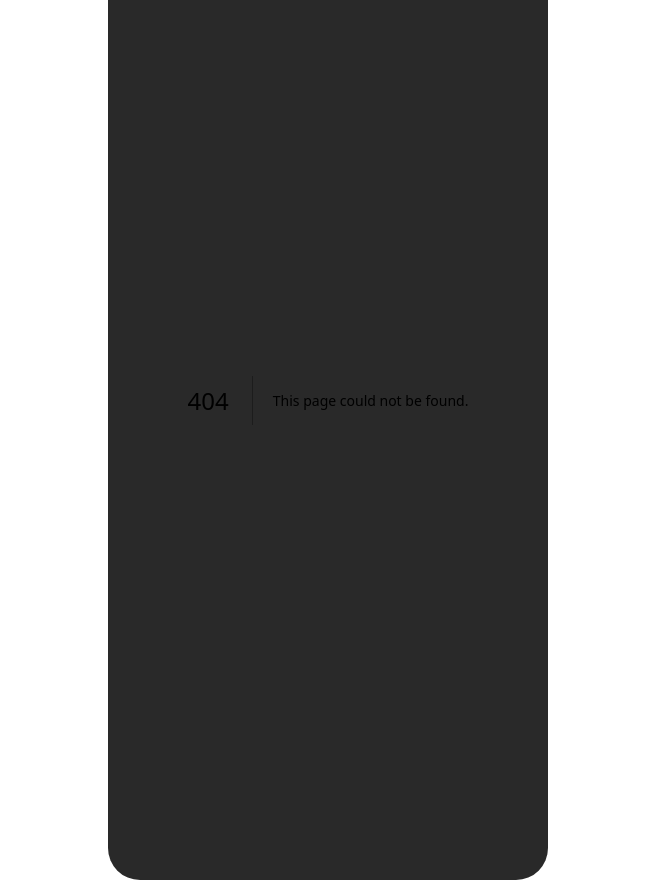
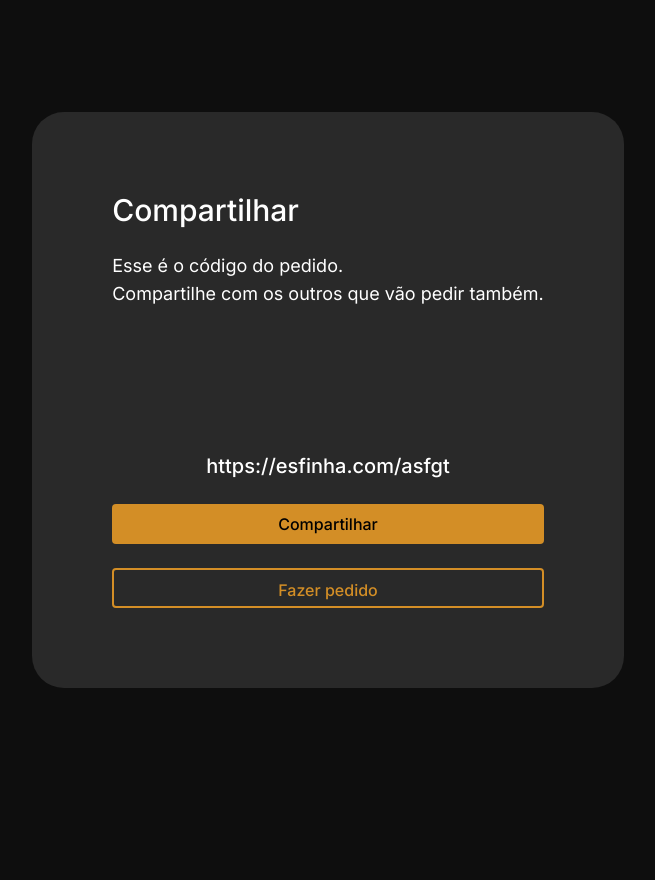
Before and after one commit to caiulucas/esfirrinha, a Next.js app: page /share in a window 1280 px wide. Before the commit this address had no page. Shown: the whole page, without its empty margins (312-967 px from the left). After the commit the page ends 800 px from the top, so only its background shows below. Built offline with nearby package versions, Linux system fonts and the light colour scheme.

Commit message:
feat: add share page

```diff
--- a/src/app/page.tsx
+++ b/src/app/page.tsx
@@ -6,7 +6,7 @@ export default function Home() {
     <main className="flex flex-col items-center justify-between gap-36">
       <h1 className="text-3xl font-medium">Esfirrinha??</h1>
 
-      <form className="flex flex-col gap-4 w-80">
+      <form className="flex flex-col gap-4 w-full">
         <Input label="Nome:" placeholder="Digite seu nome ou apelido" />
         <Button title="Inciar pedido" />
       </form>
--- /dev/null
+++ b/src/app/share/page.tsx
@@ -0,0 +1,24 @@
+import { Button } from '@/components/Button';
+
+export default function Share() {
+  return (
+    <main className="flex flex-col gap-36">
+      <div className="flex flex-col gap-6">
+        <h1 className="text-3xl font-medium text-left">Compartilhar</h1>
+        <p className="text-lg">
+          Esse é o código do pedido. <br />
+          Compartilhe com os outros que vão pedir também.
+        </p>
+      </div>
+
+      <form className="flex flex-col gap-6 w-full">
+        <p className="text-center text-xl font-medium">
+          https://esfinha.com/asfgt
+        </p>
+
+        <Button title="Compartilhar" />
+        <Button title="Fazer pedido" variant="secondary" />
+      </form>
+    </main>
+  );
+}
--- a/src/components/Button.tsx
+++ b/src/components/Button.tsx
@@ -1,14 +1,18 @@
 interface ButtonProps extends React.ButtonHTMLAttributes<HTMLButtonElement> {
   title: string;
+  variant?: 'primary' | 'secondary';
 }
 
-export function Button({ title }: ButtonProps) {
+const variants = {
+  primary: 'bg-yellow-500 hover:bg-yellow-400 text-black',
+  secondary:
+    'bg-transparent border-yellow-500 border-2 text-yellow-500 hover:border-yellow-400 hover:text-yellow-400'
+};
+
+export function Button({ title, variant = 'primary' }: ButtonProps) {
   return (
-    <button
-      className="bg-yellow-500 hover:bg-yellow-400 rounded w-full h-10
-      p-2 font-medium text-black"
-    >
-      {title}
+    <button className={`${variants[variant]} rounded w-full h-10 p-2`}>
+      <span className="font-medium">{title}</span>
     </button>
   );
 }
```
